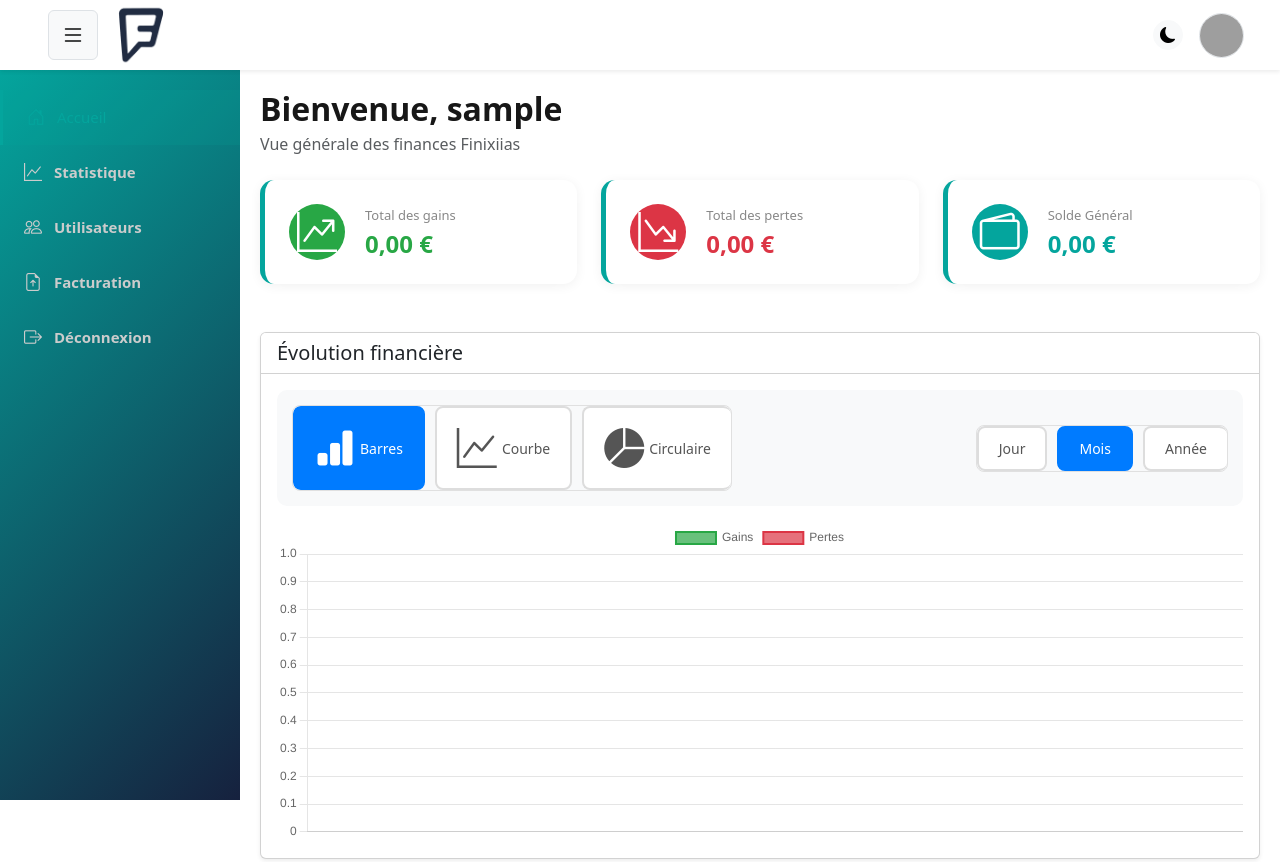
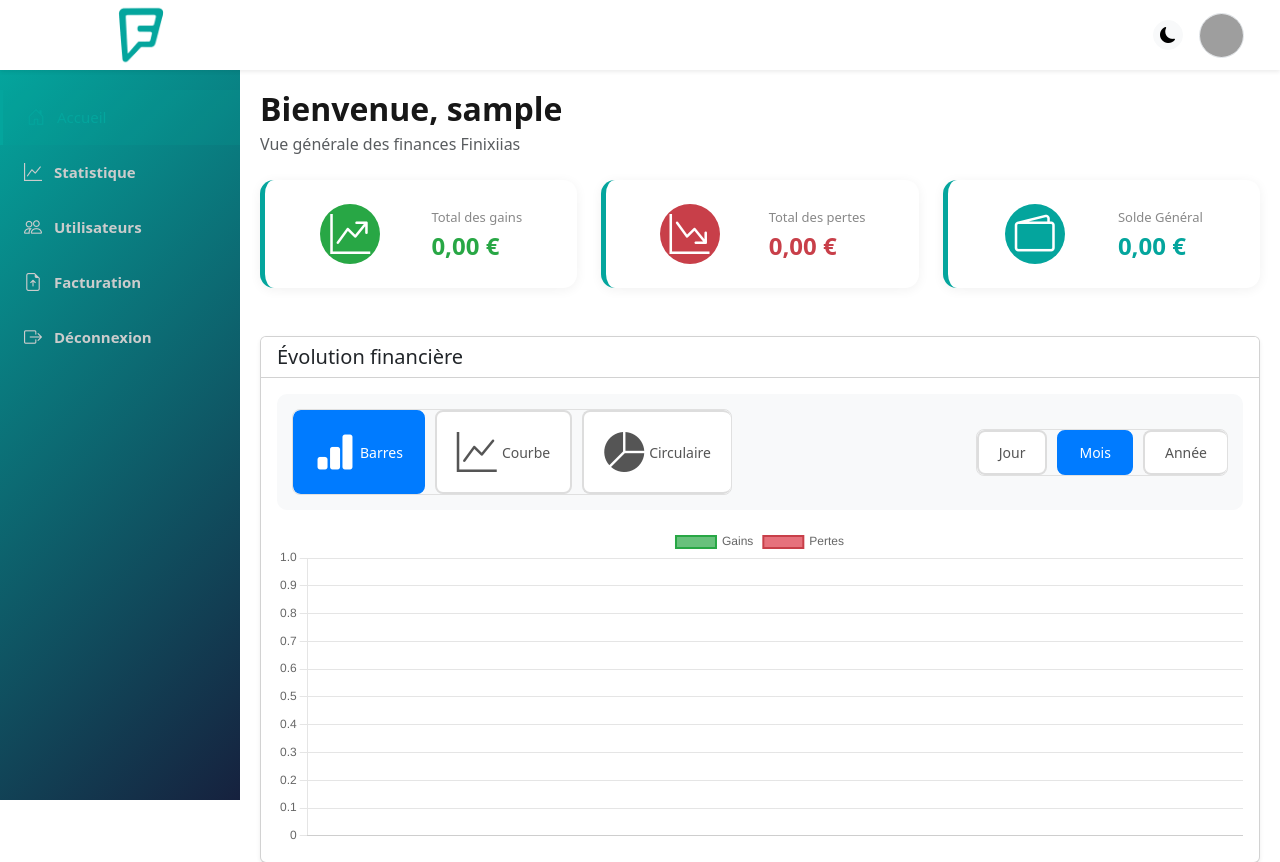
Before and after one commit to Fifaliana-Andriana/projet_FujiRak, a PHP site: page /index.php?route=admin/dashboard in a window 1280 px wide. Shown: the top 862 px of the page. Run offline with PHP 8.4, Linux system fonts and the light colour scheme; the visitor is signed in with stand-in values (Sample User, id 1); data comes from the database, SQL or seed files in the repository; data that the repository does not hold is empty; grey boxes are pictures that could not be loaded.

Commit message:
modification affichage et contenu

```diff
--- a/assets/css/dashboard.css
+++ b/assets/css/dashboard.css
@@ -99,7 +99,7 @@
 }
 
 .stat-card.pertes {
-    background: linear-gradient(135deg, #f093fb 0%, #f5576c 100%);
+    background: linear-gradient(135deg, #f093fb 0%, #C83F49 100%);
 }
 
 .stat-card.solde {
@@ -126,6 +126,7 @@
 
 .dashboard-card {
     display: flex;
+    justify-content: space-evenly;
     align-items: center;
     gap: 20px;
     background: #ffffff;
@@ -145,8 +146,8 @@
     display: flex;
     align-items: center;
     justify-content: center;
-    width: 56px;
-    height: 56px;
+    width: 60px;
+    height: 60px;
     border-radius: 50%;
     font-size: 24px;
     color: #ffffff;
@@ -154,6 +155,11 @@
     flex-shrink: 0;
 }
 
+.dashboard-card .card-content{
+    display: flex;
+    flex-direction: column;
+    justify-content: center;
+}
 .dashboard-card .card-content small {
     display: block;
     color: #888888;
@@ -177,10 +183,10 @@
 }
 
 .perte-card .card-icon {
-    background: #dc3545;
+    background: #C83F49;
 }
 .perte-card .card-content h2 {
-    color: #dc3545;
+    color: #C83F49;
 }
 
 .solde-card .card-icon {
--- a/assets/js/chart.js
+++ b/assets/js/chart.js
@@ -107,13 +107,15 @@ class TrendChart {
 
         const config = isCircular
           ? {
-                  type: 'doughnut',
+              type: "doughnut",
               data: {
-                      labels: ['Gains', 'Pertes'],
-                      datasets: [{
+                labels: ["Gains", "Pertes"],
+                datasets: [
+                  {
                     data: [totalGains, totalPertes],
-                          backgroundColor: ['#28a745', '#dc3545'],
-                      }],
+                    backgroundColor: ["#28a745", "#C83F49"],
+                  },
+                ],
               },
               options: { responsive: true, maintainAspectRatio: false },
             }
@@ -123,18 +125,18 @@ class TrendChart {
                 labels: this.data.labels,
                 datasets: [
                   {
-                              label: 'Gains',
+                    label: "Gains",
                     data: this.data.gains,
-                              backgroundColor: 'rgba(40, 167, 69, 0.7)',
-                              borderColor: '#28a745',
+                    backgroundColor: "rgba(40, 167, 69, 0.7)",
+                    borderColor: "#28a745",
                     borderWidth: 2,
                     tension: 0.4,
                   },
                   {
-                              label: 'Pertes',
+                    label: "Pertes",
                     data: this.data.pertes,
-                              backgroundColor: 'rgba(220, 53, 69, 0.7)',
-                              borderColor: '#dc3545',
+                    backgroundColor: "rgba(220, 53, 69, 0.7)",
+                    borderColor: "#C83F49",
                     borderWidth: 2,
                     tension: 0.4,
                   },
--- a/assets/js/theme.js
+++ b/assets/js/theme.js
@@ -1,23 +1,37 @@
-document.addEventListener('DOMContentLoaded', function () {
-    const toggleBtn = document.getElementById('themeToggle');
+document.addEventListener("DOMContentLoaded", function () {
+  const toggleBtn = document.getElementById("themeToggle");
+  const iconeTogglelight = document.getElementById("iconeTogglelight");
+  const iconeToggledark = document.getElementById("iconeToggledark");
+  const sidebarToggle = document.getElementById("sidebarToggle");
   if (!toggleBtn) return;
 
-    const icon = toggleBtn.querySelector('i');
+  const icon = toggleBtn.querySelector("i");
 
   function applyTheme(isDark) {
-        document.body.classList.toggle('theme-dark', isDark);
+    document.body.classList.toggle("theme-dark", isDark);
     if (icon) {
-            icon.classList.toggle('bi-moon-fill', !isDark);
-            icon.classList.toggle('bi-sun-fill', isDark);
+      icon.classList.toggle("bi-moon-fill", !isDark);
+      icon.classList.toggle("bi-sun-fill", isDark);
+    }
+
+    // icone symbolique
+    if (iconeToggledark) {
+      iconeToggledark.classList.toggle("d-none");
+    }
+    if (iconeTogglelight) {
+      iconeTogglelight.classList.toggle("d-none");
+    }
+    if (sidebarToggle) {
+      sidebarToggle.classList.toggle("text-white");
     }
   }
 
-    const saved = localStorage.getItem('finixiias-theme');
-    applyTheme(saved === 'dark');
+  const saved = localStorage.getItem("finixiias-theme");
+  applyTheme(saved === "dark");
 
-    toggleBtn.addEventListener('click', function () {
-        const isDark = !document.body.classList.contains('theme-dark');
+  toggleBtn.addEventListener("click", function () {
+    const isDark = !document.body.classList.contains("theme-dark");
     applyTheme(isDark);
-        localStorage.setItem('finixiias-theme', isDark ? 'dark' : 'light');
+    localStorage.setItem("finixiias-theme", isDark ? "dark" : "light");
   });
 });
--- a/views/layouts/header.php
+++ b/views/layouts/header.php
@@ -1,5 +1,6 @@
 <!DOCTYPE html>
 <html lang="fr">
+
 <head>
     <meta charset="UTF-8">
     <meta name="viewport" content="width=device-width, initial-scale=1.0">
@@ -22,4 +23,4 @@
 
 <body>
 
-<?php require 'views/layouts/navbar.php'; ?>
+    <?php require 'views/layouts/navbar.php'; ?>
--- a/views/layouts/navbar.php
+++ b/views/layouts/navbar.php
@@ -4,16 +4,16 @@
         <!-- Partie gauche -->
         <div class="container w-50 h100prc d-flex align-items-center justify-content-start">
             <!-- Bouton Sidebar -->
-            <div class="toogleContainer" style="width:10%">
-
-                <button id="sidebarToggle" class="btn btn-light border me-3">
-                    <i class="bi bi-list fs-4"></i>
+            <div class="toogleContainer d-flex justify-content-center align-items-center" style="width:10%">
+                <button id="sidebarToggle" class="btn btn-light border-0 me-3 text-center bg-transparent">
+                    <i class="bi bi-layout-sidebar lh-5"></i>
                 </button>
             </div>
 
             <!-- Logo -->
             <div class="logoContainer d-flex justify-content-start align-items-center">
-                <img src="assets/images/icons/icone.png" alt="Finixiias" width="70" class="">
+                <img id="iconeTogglelight" src="assets/images/icons/iconelight.png" alt="Finixiias" width="70" class="">
+                <img id="iconeToggledark" src="assets/images/icons/iconedark.png" alt="Finixiias" width="70" class="d-none">
             </div>
         </div>
 
@@ -35,7 +35,7 @@
                 <button class="profilUser btn p-0 border-0 bg-transparent" data-bs-toggle="dropdown">
 
                     <img src="<?= htmlspecialchars($photoSrc) ?>" class="rounded-circle border" width="45" height="45"
-                        style="object-fit:cover;" onerror="this.src='assets/images/icons/icone.png'">
+                        style="object-fit:cover;" onerror="this.src='assets/images/icons/iconedark.png'">
 
                 </button>
 
```
Also changed, not shown: assets/css/style.css (+72 -6 lines), assets/images/icons/icon1.jpeg (deleted), assets/images/icons/icon2.jpeg (deleted), assets/images/icons/iconedark.png (added), assets/images/icons/iconelight.png (renamed from assets/images/icons/icone.png). Lines whose indentation alone changed are shown as unchanged.
